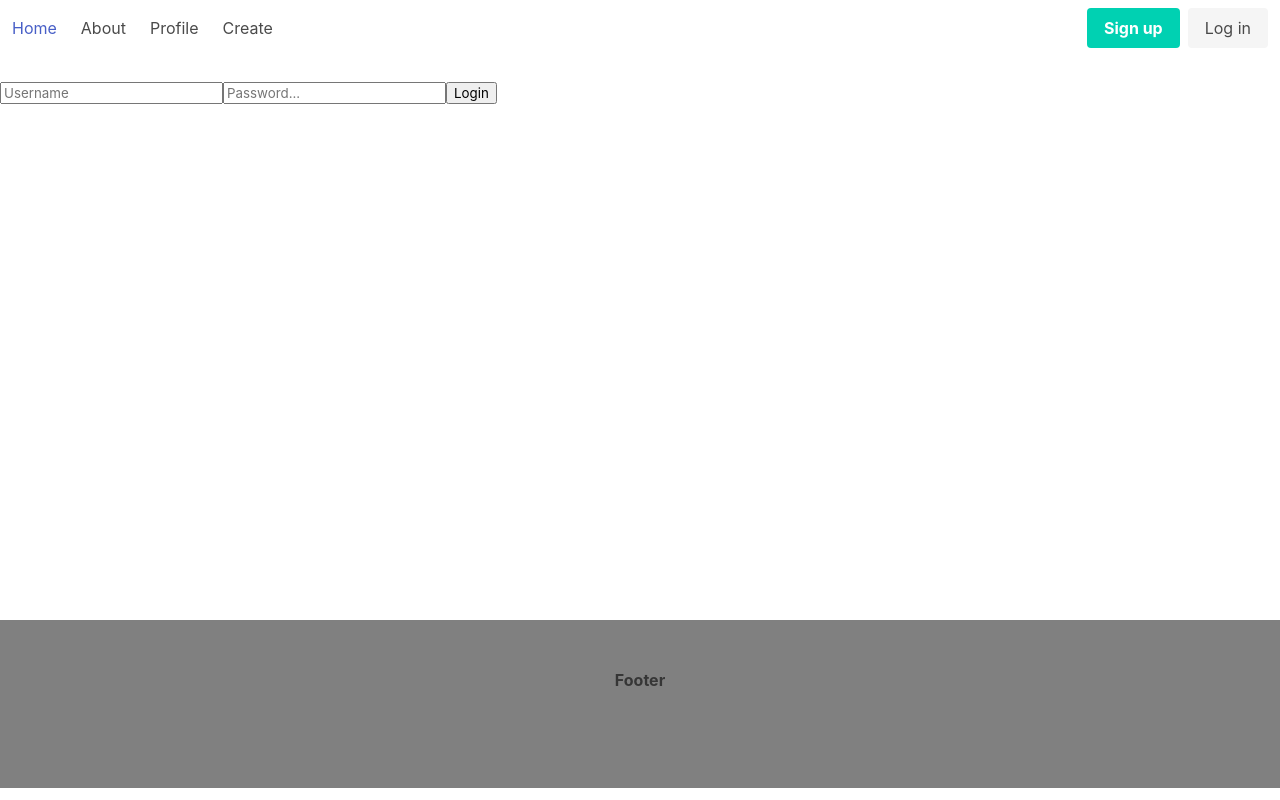
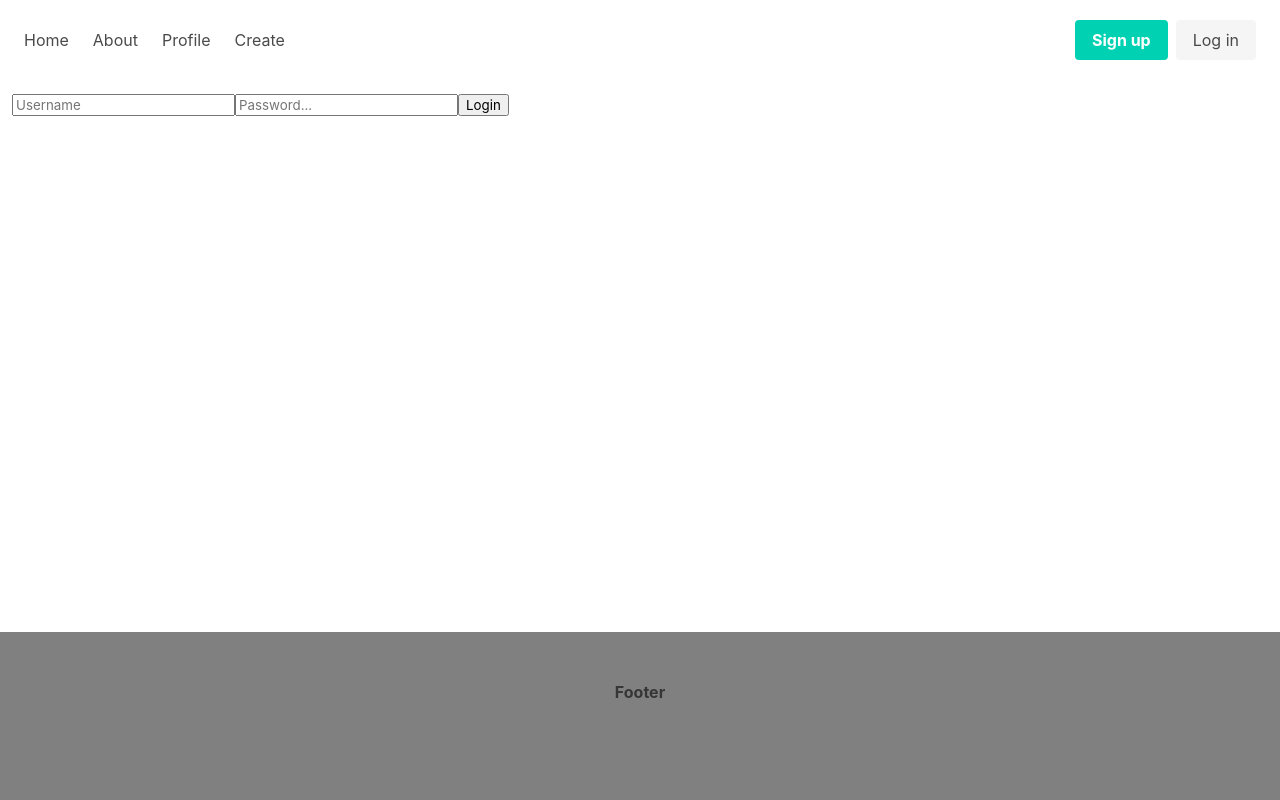
Before and after one commit to jamesonvparker/SlideController, a React (Create React App) app: page / in a window 1280 px wide. Built offline with nearby package versions, Linux system fonts and the light colour scheme.

Commit message:
Removing margin from wrapper

```diff
--- a/src/App.js
+++ b/src/App.js
@@ -61,7 +61,7 @@ export default function App() {
         }}
       >
         <Router>
-          <div className="columns is-mobile is-flex-direction-column is-fullheight-100vh">
+          <div className="columns is-mobile is-flex-direction-column is-fullheight-100vh is-marginless">
             <header className="column is-narrow">
               <Navbar />
             </header>
```
